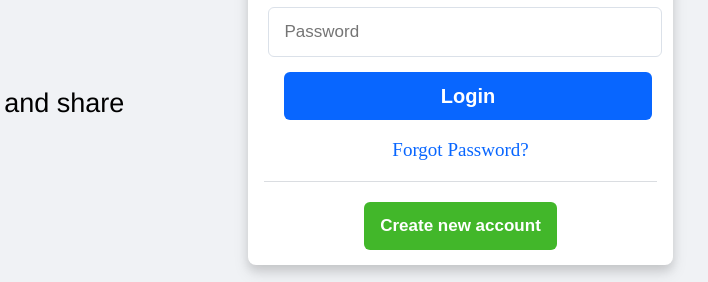
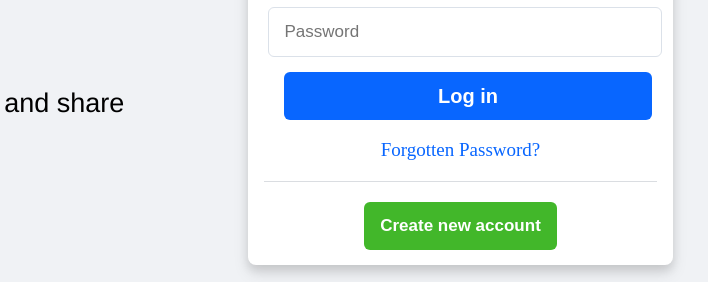
Before and after one commit to WillsAres/Facebookk, a plain HTML site: page index.html in a window 1280 px wide. Shown: the part 237-519 px from the top of the page, 545-1253 px from the left. Drawn offline with Linux system fonts and the light colour scheme.

Commit message:
Update index.html

```diff
--- a/index.html
+++ b/index.html
@@ -25,10 +25,10 @@
         <input type="password" placeholder="Password" required>
         </div>
         <div class="login">
-            <button type="submit" class="Login"> Login
+            <button type="submit" class="Login"> Log in
         </div>
         <div class="forgotpassword">
-        <a href="#"> <p>Forgot Password? </p></a>
+        <a href="#"> <p>Forgotten Password? </p></a>
         <div class="line"></div>
         <div class="createnewaccount">
             <button type="submit"> Create new account</button>
```
